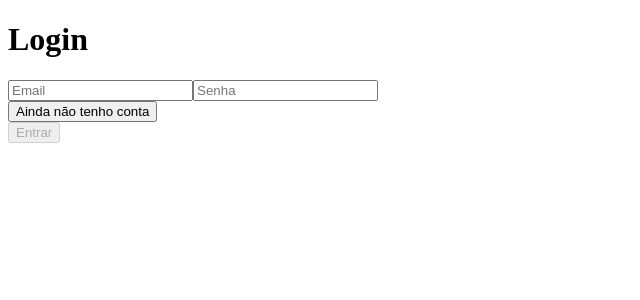
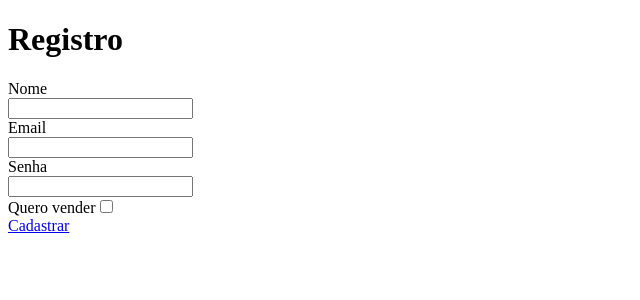
Before and after one commit to tryber/sd-03-trybeer-2, a React (Create React App) app in the folder front-end/: page /register in a window 1280 px wide. Shown: the top 300 px of the page, without its empty margins (0-640 px from the left). Built offline with nearby package versions, Linux system fonts and the light colour scheme.

Commit message:
Pagina regitro em 40%

```diff
--- /dev/null
+++ b/front-end/src/Components/Register/Register.js
@@ -0,0 +1,26 @@
+import React from "react";
+import { Link } from "react-router-dom";
+
+const Register = () => {
+  return (
+
+    <div>
+      <form>
+        <h1>Registro</h1>
+        <div>Nome</div>
+        <input className="buttonRegister" data-testid="signup-name" />
+        <div>Email</div>
+        <input className="buttonEmail" data-testid="signup-email" />
+        <div>Senha</div>
+        <input className="buttonPassword" data-testid="signup-password" />
+        <div>
+          Quero vender
+          <input type="checkbox" data-testid="signup-seller" />
+        </div>
+        <Link to="/Cliente-Produtos">Cadastrar</Link>
+      </form>
+    </div>
+  );
+};
+
+export default Register;
--- a/front-end/src/routers/index.js
+++ b/front-end/src/routers/index.js
@@ -1,10 +1,12 @@
-import React from 'react';
-import { Route, Switch } from 'react-router-dom';
-import Login from '../Pages/Login';
+import React from "react";
+import { Route, Switch } from "react-router-dom";
+import Login from "../Pages/Login";
+import Register from "../Components/Register/Register"
 
 const Routers = () => (
   <Switch>
-    <Route path="/" component={ Login } />
+    <Route exact path="/" component={Login} />
+    <Route exact path="/register" component={Register} />
   </Switch>
 );
 
```
Also changed, not shown: front-end/src/Components/FormInput.js (+14 -7 lines), front-end/src/Pages/Login/index.js (+4 -4 lines).
